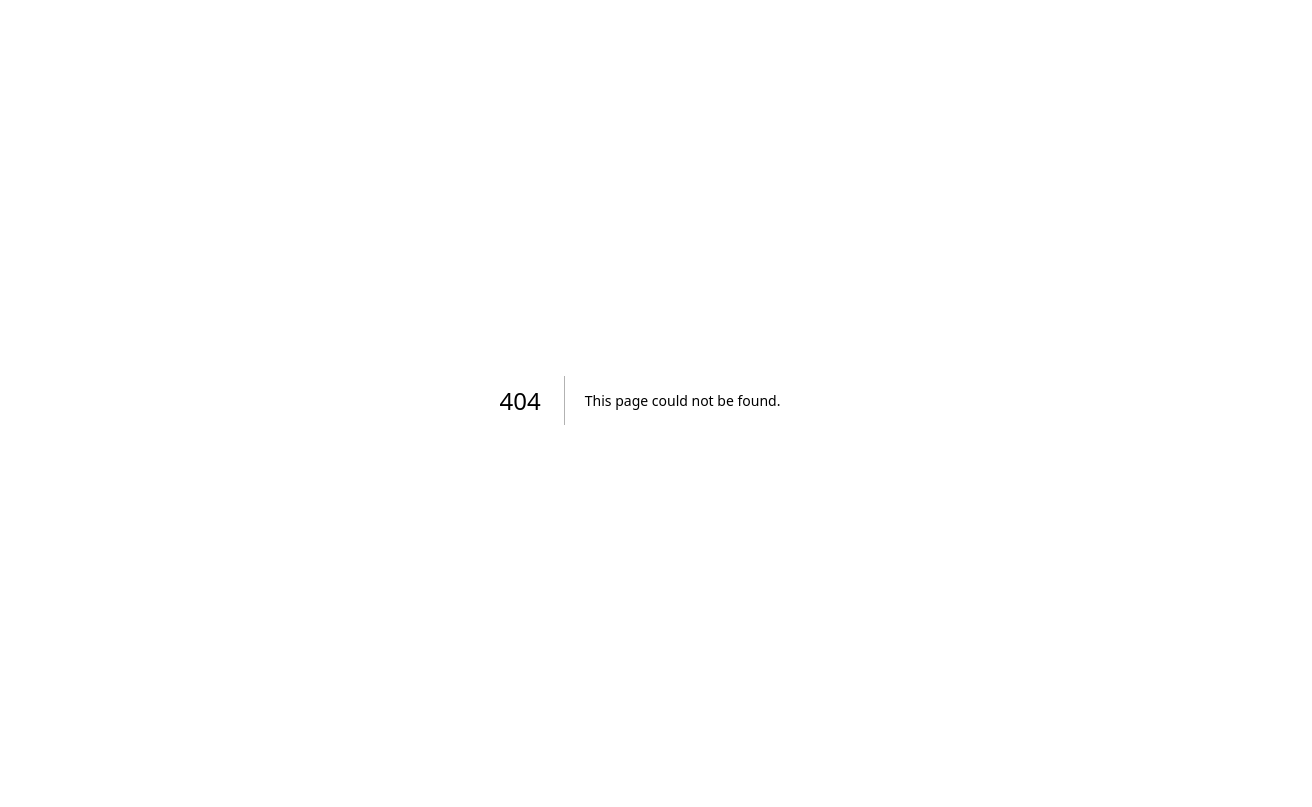
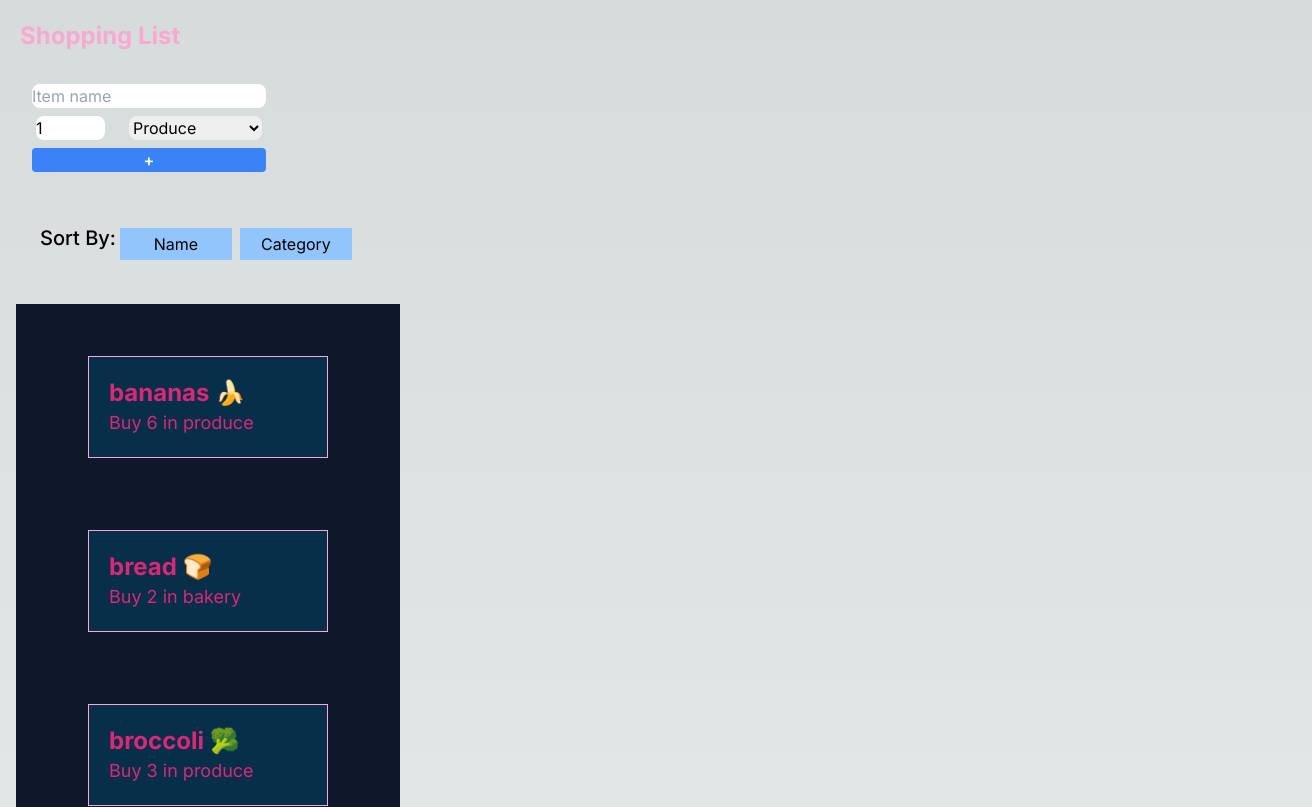
Before and after one commit to simranjotbal/cprg306-assignments, a Next.js app: page /week-7 in a window 1280 px wide. Before the commit this address had no page. Shown: the top 807 px of the page, 1312 px wide, since content can reach past the window. Built offline with nearby package versions, Linux system fonts and the light colour scheme.

Commit message:
week-7
Week 7 assignment

```diff
--- a/app/page.js
+++ b/app/page.js
@@ -6,7 +6,7 @@ export default function Home() {
   return (
     <main>
       <h1> CPRG 306:Web Development2 - Assignments</h1>
-      <Link  className="underline text-cyan-600 hover:text-pink-300" href="./week-6">week-6
+      <Link  className="underline text-cyan-600 hover:text-pink-300" href="./week-7">week-7
       </Link>
     </main>
 
--- /dev/null
+++ b/app/week-7/item-list.js
@@ -0,0 +1,47 @@
+'use client'
+import { useState } from "react";
+import Item from "./item";
+
+
+export default function ItemList({items , onItemSelect}){
+
+
+    const [sortBy,setSortBy] = useState("name");
+
+
+    const handleSortByName = () => setSortBy("name");
+
+    const handleSortByCategory = () => setSortBy("category");
+
+    const sortedItems = [...items];
+    if (sortBy === "name") {
+      sortedItems.sort((a, b) => a.name.localeCompare(b.name));
+    } else if (sortBy === "category")
+    {
+      sortedItems.sort((a, b) => a.category.localeCompare(b.category));
+    }
+
+
+
+
+
+
+
+    return(
+      <div className="inline-block">
+        <section className=" flex mb-5 px-10 py-5 ">
+          <div>
+            <label className="text-xl font-medium">Sort By: </label>
+          </div>
+          <button className=" bg-blue-300 hover:bg-pink-700 py-1 m-1 w-28"  onClick={handleSortByName}>Name</button>
+          <button className=" bg-blue-300 hover:bg-pink-700 p-1 m-1 w-28" onClick={handleSortByCategory}>Category</button>
+        </section>
+        <section className=" p-2 m-4 bg-slate-900 max-w-sm">
+          {sortedItems.map((item) => (
+            <Item key={item.id} item={item} onSelect={onItemSelect} />
+          ))}
+        </section>
+
+    </div>
+  );
+}
--- /dev/null
+++ b/app/week-7/item.js
@@ -0,0 +1,20 @@
+"use client"
+export default function Item({item , onSelect}){
+
+    const { name, quantity, category} = item;
+
+
+
+  return (
+    <ul  className="bg-slate-900 text-white p-2 m-4 max-w-sm hover:bg-blue-400 cursor-pointer" onClick={() => onSelect(item)}>
+
+      <div className="text-pink-600 text-lg bg-sky-950 border border-pink-300 mx-10 my-5  m-5 p-5 max-w-sm"
+      >
+
+      <li className="text-2xl font-bold">{name}</li>
+
+      <li>Buy {quantity} in {category}</li>
+      </div>
+    </ul>
+  );
+}
--- /dev/null
+++ b/app/week-7/items.json
@@ -0,0 +1,74 @@
+[
+    {
+      "id": "1h2GJKH12gkHG31h1H",
+      "name": "milk, 4 L 🥛",
+      "quantity": 1,
+      "category": "dairy"
+    },
+    {
+      "id": "2KJH3k2j3H1k2J3K1H",
+      "name": "bread 🍞",
+      "quantity": 2,
+      "category": "bakery"
+    },
+    {
+      "id": "3h2KJH3k2j3H1k2J3",
+      "name": "eggs, dozen 🥚",
+      "quantity": 2,
+      "category": "dairy"
+    },
+    {
+      "id": "4k2J3K1H2GJKH12gk",
+      "name": "bananas 🍌",
+      "quantity": 6,
+      "category": "produce"
+    },
+    {
+      "id": "5H1h1H2KJH3k2j3H",
+      "name": "broccoli 🥦",
+      "quantity": 3,
+      "category": "produce"
+    },
+    {
+      "id": "6H1k2J3K1H2GJKH1",
+      "name": "chicken breasts, 1 kg 🍗",
+      "quantity": 1,
+      "category": "meat"
+    },
+    {
+      "id": "7gkHG31h1H2KJH3k",
+      "name": "pasta sauce 🍝",
+      "quantity": 3,
+      "category": "canned goods"
+    },
+    {
+      "id": "8j3H1k2J3K1H2GJK",
+      "name": "spaghetti, 454 g 🍝",
+      "quantity": 2,
+      "category": "dry goods"
+    },
+    {
+      "id": "9H12gkHG31h1H2KJ",
+      "name": "toilet paper, 12 pack 🧻",
+      "quantity": 1,
+      "category": "household"
+    },
+    {
+      "id": "10H3k2j3H1k2J3K1",
+      "name": "paper towels, 6 pack",
+      "quantity": 1,
+      "category": "household"
+    },
+    {
+      "id": "11k2J3K1H2GJKH12",
+      "name": "dish soap 🍽️",
+      "quantity": 1,
+      "category": "household"
+    },
+    {
+      "id": "12GJKH12gkHG31h1",
+      "name": "hand soap 🧼",
+      "quantity": 4,
+      "category": "household"
+    }
+  ]
--- /dev/null
+++ b/app/week-7/meal-ideas.js
@@ -0,0 +1,43 @@
+"use client"
+import { useEffect, useState } from "react";
+
+export default function MealIdeas({ingredient}){
+    const[meals, setMeals] = useState([]);
+
+    const fetchMealIdeas = async (ingredient) => {
+        const response = await fetch(
+          `https://www.themealdb.com/api/json/v1/1/filter.php?i=${ingredient}`
+        );
+        const data = await response.json();
+        return data.meals;
+      };
+
+      const loadMealIdeas = async () => {
+        if (ingredient) {
+          const fetchedMeals = await fetchMealIdeas(ingredient);
+          setMeals(fetchedMeals);
+        }
+      };
+
+      useEffect(() => {
+        loadMealIdeas();
+      }, [ingredient]);
+
+      return (
+        <div className="inline-block align-top bg-pink-600 flex-1 max-w-sm m-10">
+          <h2 className="text-xl font-bold">Meal Ideas for {ingredient}</h2>
+          <ul>
+            {meals ? (
+              meals.map((meal) => (
+                <li key={meal.idMeal}>
+                  <h3>{meal.strMeal}</h3>
+                  <img src={meal.strMealThumb} alt={meal.strMeal} width="100" />
+                </li>
+              ))
+            ) : (
+              <p>No meal ideas found</p>
+            )}
+          </ul>
+        </div>
+      );
+}
--- /dev/null
+++ b/app/week-7/new-item.js
@@ -0,0 +1,74 @@
+"use client";
+
+import { useState } from "react";
+
+export default function NewItem({onHandleAddItem}){
+
+    const [name , setName] = useState("");
+
+    const [quantity, setQuantity] = useState(1);
+
+    const [category , setCategory] = useState("Produce");
+
+    const generateId = (length = 17) => {
+        const characters = 'ABCDEFGHIJKLMNOPQRSTUVWXYZabcdefghijklmnopqrstuvwxyz0123456789';
+        let result = '';
+        for (let i = 0; i< length; i++){
+            result += characters.charAt(Math.floor(Math.random() * characters.length));
+        }
+        return result;
+    }
+
+
+    const handleSubmit = (event) =>{
+
+        event.preventDefault();
+
+        const newId = generateId();
+        const new_item = {id: newId, name, quantity, category};
+        onHandleAddItem(new_item);
+        setName("");
+        setQuantity(1);
+        setCategory("produce");
+}
+return(
+    <main className="flex justify-start items-center mx-8 my-8 w-full">
+
+
+    <form onSubmit= {handleSubmit} className="w-30"  >
+    <div>
+
+        <input type="text"
+         placeholder="Item name" class="w-full border-5 border-black rounded-lg text-black "
+         value={name}
+        onChange={(e) => setName (e.target.value)} required/>
+
+    </div>
+
+    <div class="flex justify-between ">
+        <input type="number" class="border-5 border-black rounded-lg  text-black mx-1 my-2" value={quantity} onChange={(e) => setQuantity(Number(e.target.value))} min="1" max="99" required/>
+
+
+        <select value={category} onChange={(e) => setCategory(e.target.value)} class="border-5 border-black rounded-lg text-black mx-1 my-2 ">
+            <option value="Produce">Produce</option>
+            <option value="dairy">Dairy</option>
+            <option value="Bakery">Bakery</option>
+            <option value="Meat">Meat</option>
+            <option value="frozen foods">Frozen Foods</option>
+            <option value="Canned Goods">Canned Goods</option>
+            <option value="Dry Goods">Dry Goods</option>
+            <option value="Beverages">Beverages</option>
+            <option value="Snacks">Snacks</option>
+            <option value="Household">Household</option>
+            <option value="Other">Other</option>
+        </select>
+
+    </div>
+    <div>
+    <button type="submit" className="bg-blue-500 w-full text-white font-semibold rounded border-10 border-black">+</button>
+    </div>
+
+</form>
+    </main>
+);
+}
--- /dev/null
+++ b/app/week-7/page.js
@@ -0,0 +1,45 @@
+"use client"
+import { useState } from "react";
+import NewItem from "./new-item";
+import ItemList from "./item-list";
+import itemsData from './items.json';
+import MealIdeas from "./meal-ideas";
+
+
+export default function page(){
+    const [items , setItems] = useState(
+      itemsData.map((item) => ({...item})));
+
+    const [selectedItemName, setSelectedItemName] = useState("");
+
+
+    const handleAddItem = (item) => {
+      setItems([...items, item]);
+    };
+
+    const handleItemSelect = (item) => {
+      const cleanName = item.name.split(",")[0].trim();
+      setSelectedItemName(cleanName);
+    };
+
+
+
+
+    return(
+        <main>
+        <h1 className="text-2xl font-bold m-5 text-pink-300">Shopping List</h1>
+
+        <NewItem onHandleAddItem={handleAddItem}/>
+
+        <ItemList items={items} onItemSelect={handleItemSelect}/>
+
+
+          {selectedItemName &&
+          <MealIdeas ingredient={selectedItemName}/>}
+
+
+
+      </main>
+    );
+
+  }
```
